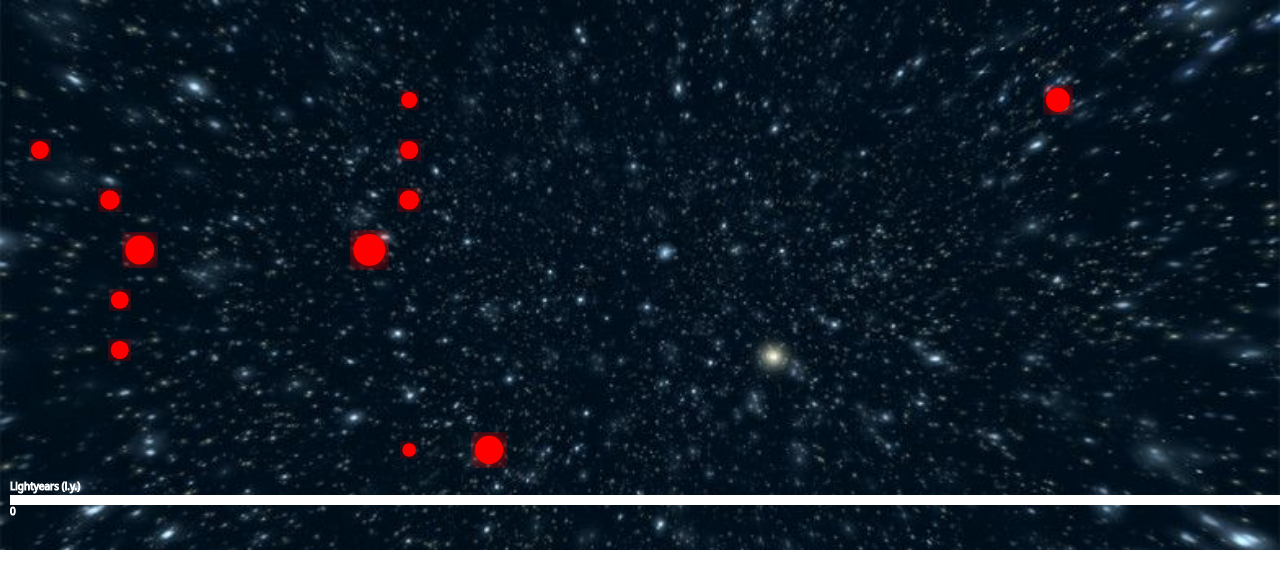
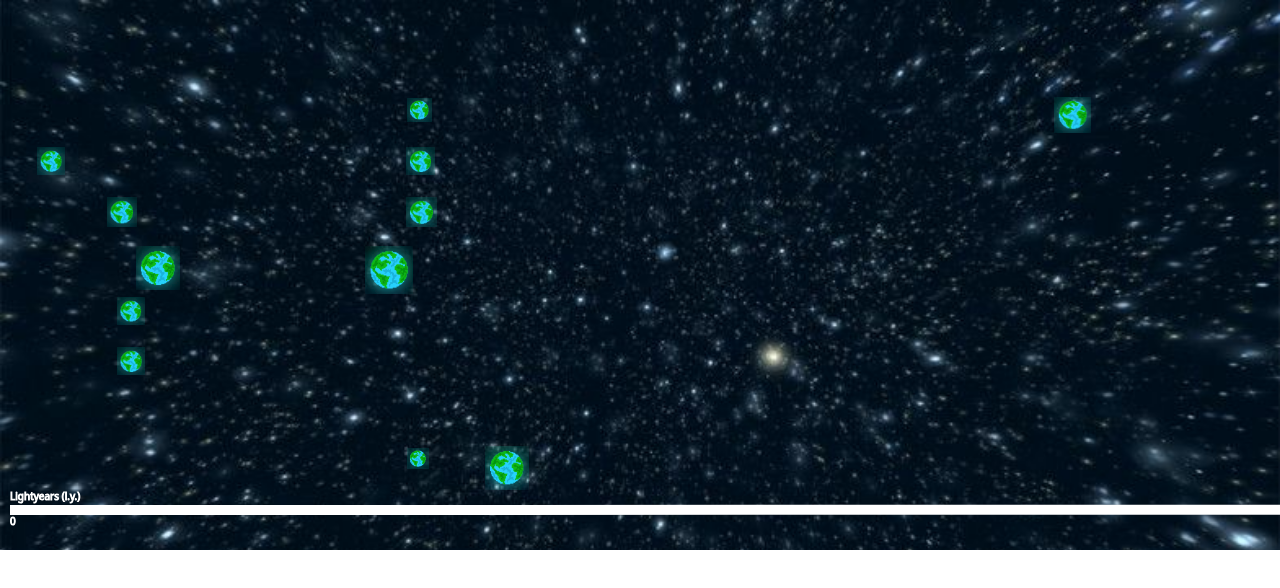
Before and after one commit to Benjtkim/Exoplanets-Project, a website: page index.html in a window 1280 px wide. Drawn offline with nearby package versions, Linux system fonts and the light colour scheme.

Commit message:
Final final commit

```diff
--- a/d3_script.js
+++ b/d3_script.js
@@ -18,7 +18,7 @@ svg.append('line')
   .style('stroke', 'white')
   .style('stroke-width', 10)
   .attr("x1", 10)
-  .attr("y1", 500)
+  .attr("y1", 510)
   .attr("x2", 49800)
   .attr("y2", 500)
 
@@ -27,7 +27,7 @@ svg.selectAll("text")
   .enter()
   .append("text")
   .attr("x", (data) => data * 9.98)
-  .attr("y", 515)
+  .attr("y", 525)
   .attr('stroke', 'white')
   .attr('fill', 'white')
   .style('font-size', 10)
@@ -37,7 +37,7 @@ svg.selectAll("text")
 
 svg.append('text')
   .attr('x', 10)
-  .attr('y', 515)
+  .attr('y', 525)
   .attr('stroke', 'white')
   .attr('fill', 'white')
   .style('font-size', 10)
@@ -46,7 +46,7 @@ svg.append('text')
 
 svg.append('text')
   .attr('x', 10)
-  .attr('y', 490)
+  .attr('y', 500)
   .attr('stroke', 'white')
   .attr('fill', 'white')
   .style('font-size', 10)
@@ -54,7 +54,7 @@ svg.append('text')
 
 svg.append('text')
   .attr('x', 24910)
-  .attr('y', 515)
+  .attr('y', 525)
   .attr('stroke', 'white')
   .attr('fill', 'white')
   .style('font-size', 10)
@@ -62,7 +62,7 @@ svg.append('text')
 
 svg.append('text')
   .attr('x', 49652)
-  .attr('y', 515)
+  .attr('y', 525)
   .attr('stroke', 'white')
   .attr('fill', 'white')
   .style('font-size', 10)
@@ -84,14 +84,15 @@ feMerge.append("feMergeNode")
 d3.csv("data/habitable_exoplanets.csv").then(planets => {
   svg.selectAll()
     .data(planets)
-
-
     .enter()
-    .append("circle")
+    .append("image")
+    // .append("circle")
+    .attr("xlink:href", "data/planet.png")
     .attr("fill", "red")
-    .attr("cx", function(d) { return d.distance * 9.98 })
-    .attr("cy", function(d, i) { return ((i * 50) % 400) + 100 })
-    .attr("r", function(d) { return d.radius / 5000 })
+    .attr("x", function(d) { return d.distance * 9.98 })
+    .attr("y", function(d, i) { return ((i * 50) % 400) + 100 })
+    .attr("width", function(d) { return d.radius / 2000 })
+    .attr("height", function(d) { return d.radius / 2000 })
     .style("filter", "url(#glow)")
     .on("mouseover", function(event, d) {
       console.log(d);
```
Also changed, not shown: index.html (+1 -1 lines), data/planet.png (added).
